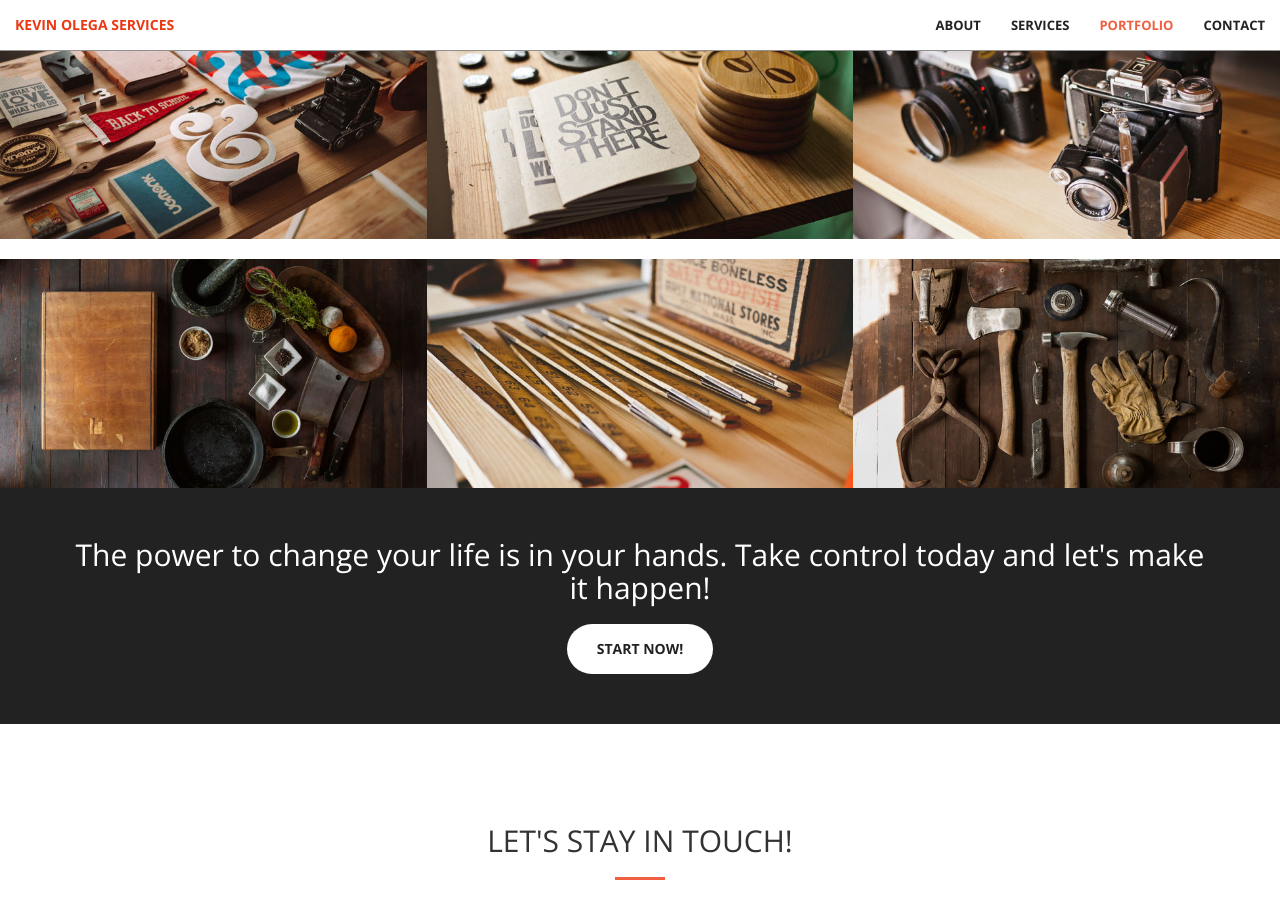
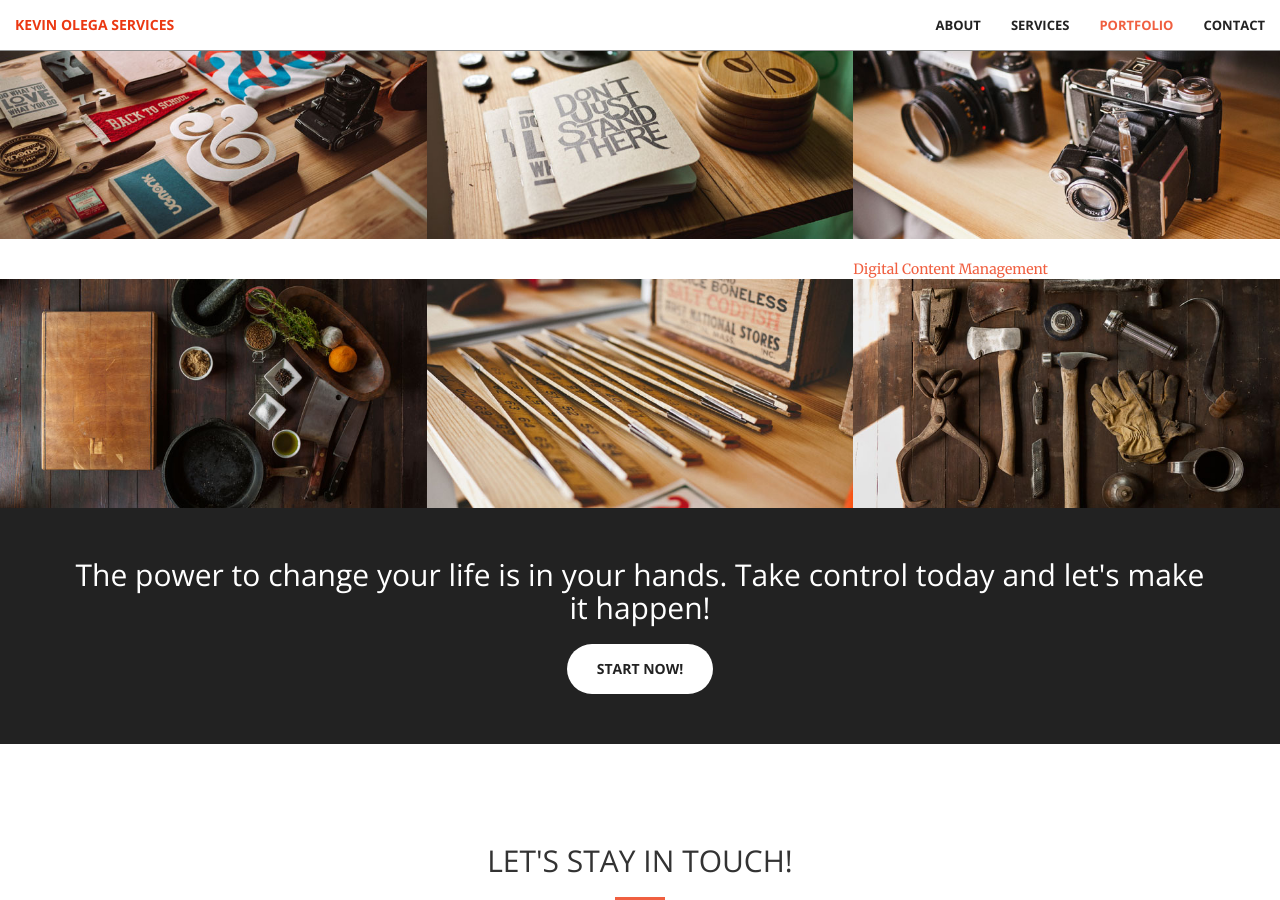
Before and after one commit to kevinolega/kevinolegaservices, a Jekyll site: the page built from index.html, in a window 1280 px wide and 900 px high, scrolled down 1825 px. Built offline with Jekyll 4.4.1, drawn with Linux system fonts in a browser that asks for light colours.

Commit message:
Update portfolio.html

```diff
--- a/_includes/portfolio.html
+++ b/_includes/portfolio.html
@@ -40,6 +40,7 @@
                                 Category
                             </div>
                             <div class="project-name">
+                                Digital Content Management
                             </div>
                         </div>
                     </div>
```
